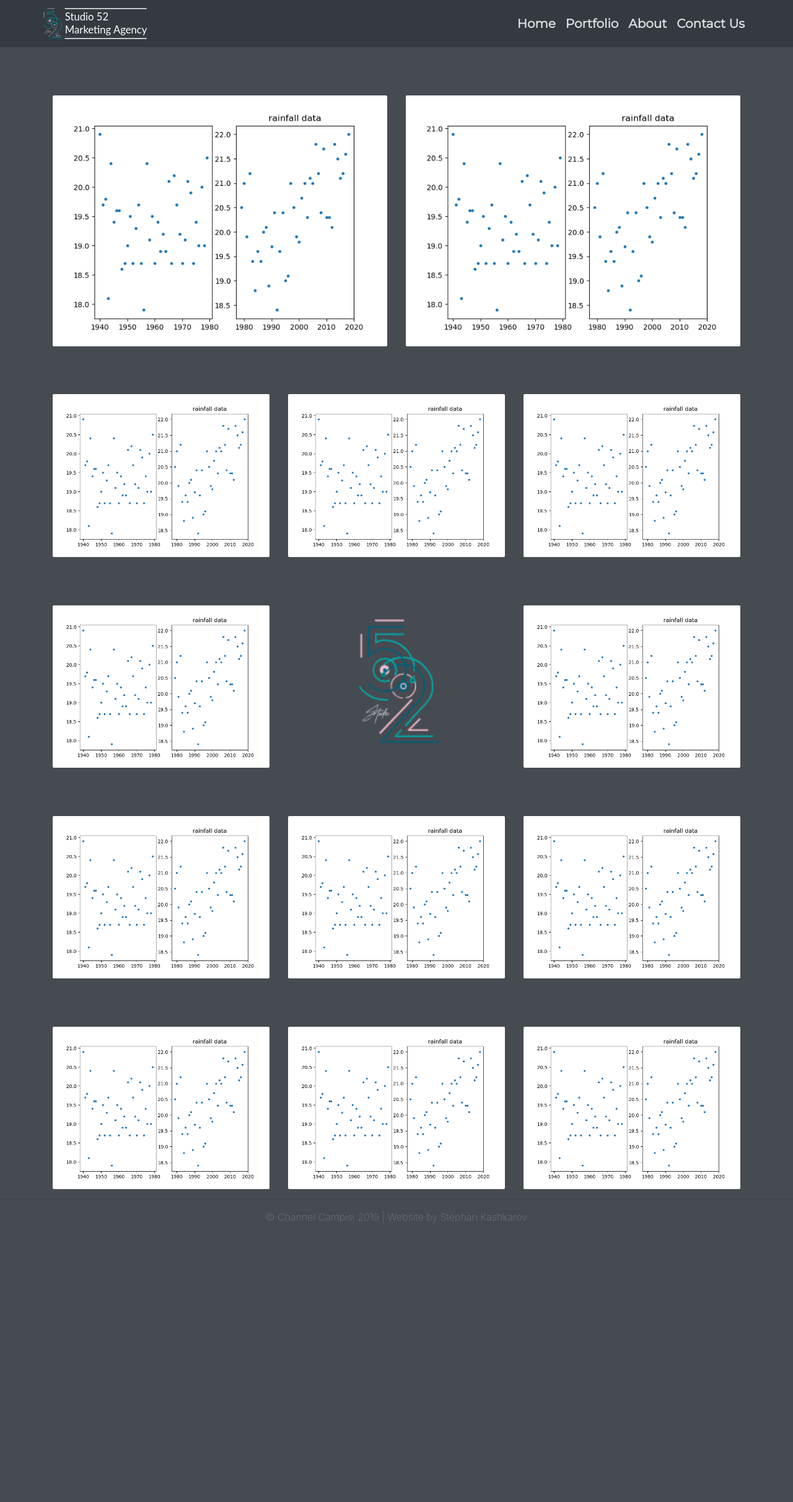
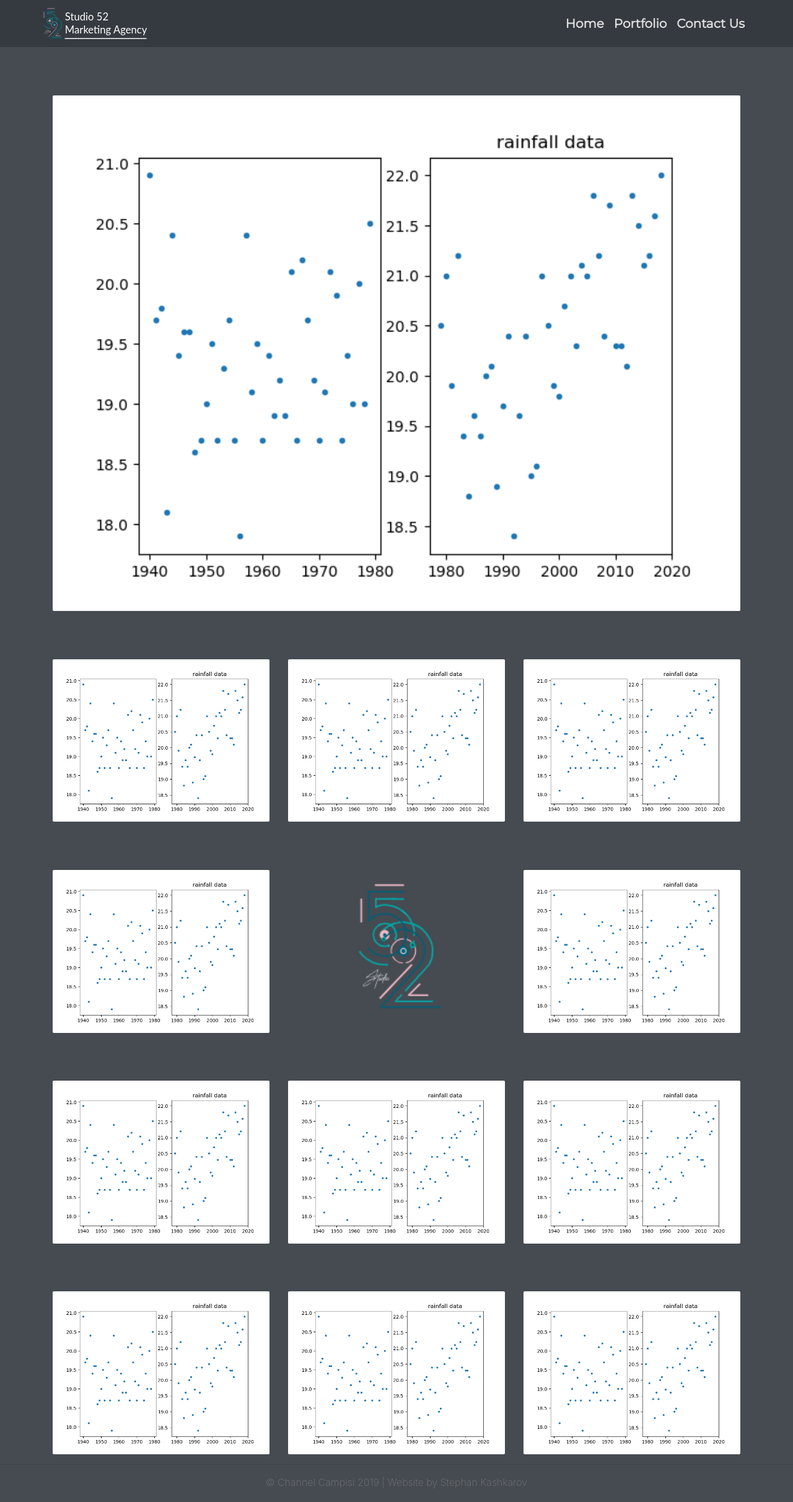
Before and after one commit to Stephan-kashkarov/studio52, a React (Create React App) app: page /portfolio in a window 1280 px wide. Shown: the whole page at 62% size. Before the commit the page ends 1976 px from the top, so only its background shows below. Built offline with nearby package versions, Linux system fonts and the light colour scheme.

Commit message:
added other stuff?

```diff
--- a/src/components/App.tsx
+++ b/src/components/App.tsx
@@ -19,7 +19,7 @@ for (let i = 0; i < itemdata.length; i += 3) {
 			break;
 		}
 		let x: Item  = itemdata[i+j]
-		temp.push(x)
+		temp.unshift(x)
 
 	}
 	items.unshift(temp)
--- a/src/components/home.tsx
+++ b/src/components/home.tsx
@@ -4,6 +4,7 @@ import {Jumbotron, Container} from 'react-bootstrap';
 
 // Images
 import logo from './images/logo.svg';
+import './styles/home.css'
 
 const Home = () => (
     <Container className='logo-center'>
--- a/src/components/navigation.tsx
+++ b/src/components/navigation.tsx
@@ -29,11 +29,6 @@ const Navigation: FC = () => (
                     </Link>
                 </Nav.Link>
                 <Nav.Link href="">
-                    <Link to="/about" className='nav-elem'>
-                        About
-                    </Link>
-                </Nav.Link>
-                <Nav.Link href="">
                     <Link to="/contact" className='nav-elem'>
                         Contact Us
                     </Link>
--- a/src/components/page.tsx
+++ b/src/components/page.tsx
@@ -27,6 +27,17 @@ function find(object: Array<Item>, key: number): Item {
 
 const ItemPage = (prop: any) => {
     let item: Item = find(items, +prop.match.params.id)
+
+    if (item.description === "") {
+        return (
+            <Container className="no-text">
+                <h1>
+                    {item.name}
+                </h1>
+                <img src={require(`./images/pages/${item.image}`)} />
+            </Container>
+        )
+    } else {
         return (
             <Container className='content'>
                 <img src={require(`./images/pages/${item.image}`)}/>
@@ -43,5 +54,6 @@ const ItemPage = (prop: any) => {
             </Container>
         );
     }
+}
 
 export default ItemPage
--- a/src/components/styles/App.css
+++ b/src/components/styles/App.css
@@ -38,3 +38,7 @@ footer {
 .text p{
   text-align: justify;
 }
+
+footer {
+  padding-bottom: 20px;
+}
--- /dev/null
+++ b/src/components/styles/home.css
@@ -0,0 +1,13 @@
+.logo-center {
+    color: white;
+}
+
+.no-text {
+    text-align: center;
+    color: white;
+    padding: 50px;
+}
+
+.no-text h1 {
+    margin: 30px;
+}
--- a/src/items.json
+++ b/src/items.json
@@ -74,13 +74,7 @@
     {
         "id": 12,
         "name": "item - 13",
-        "description": "Blah blah blah",
-        "image": "raw_rain.png"
-    },
-    {
-        "id": 13,
-        "name": "item - 14",
-        "description": "Blah blah blah",
+        "description": "",
         "image": "raw_rain.png"
     }
 ]
```
Also changed, not shown: src/components/images/title-logo.svg. Lines whose indentation alone changed are shown as unchanged.
